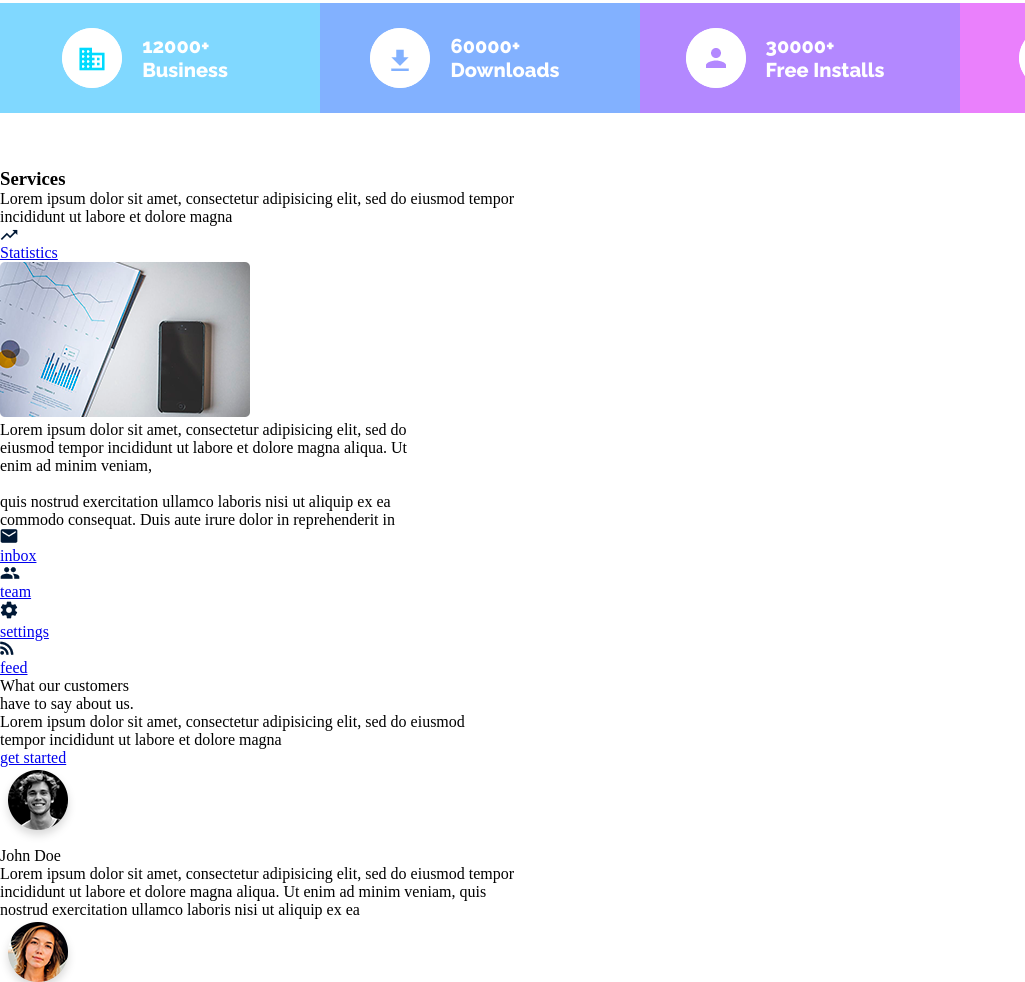
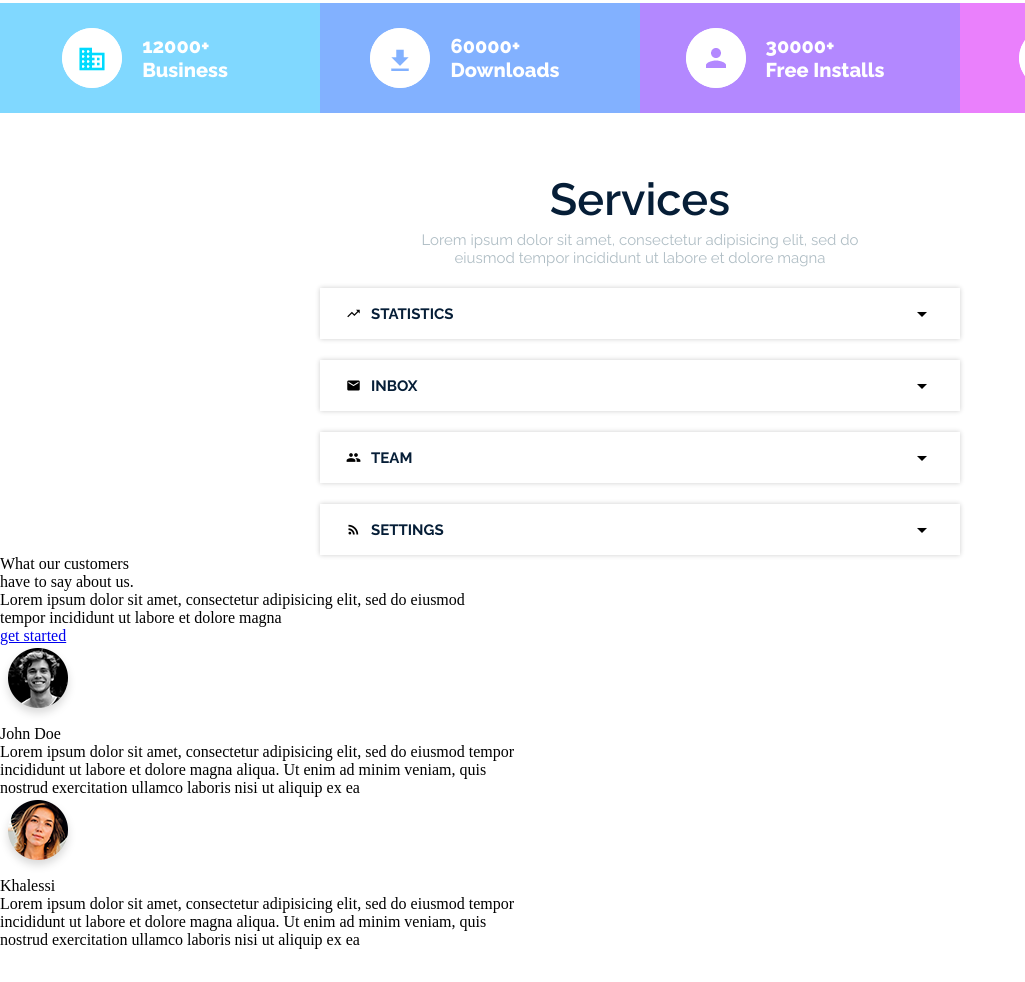
Before and after one commit to ForeverOnLol/DartService, a plain HTML site: page index.html in a window 1280 px wide. Shown: the part 1462-2444 px from the top of the page, without its empty margins (0-1025 px from the left). After the commit the page ends 2411 px from the top, so only its background shows below. Drawn offline with Linux system fonts and the light colour scheme.

Commit message:
New Services Section. HTML. Not adaptive

```diff
--- a/css/style.css
+++ b/css/style.css
@@ -21,13 +21,48 @@ header {
 	display: grid;
 }
 
-.grid-stardart {
+.grid-standard {
 	grid-template-columns: repeat(20, 1fr)
 }
 
 .grid-elem-center {
 	align-self: center;
 }
+
+.section-title {
+	grid-column: 7/15;
+	grid-row: 1/5;
+	margin-top: 60px;
+	padding-left: 30px;
+	padding-right: 30px;
+	text-align: center;
+}
+
+.section-title > h2 {
+	font-family: Raleway;
+	font-size: 45px;
+	font-weight: 600;
+	color: #061e37;
+}
+
+.section-title > h3 {
+	font-family: Raleway;
+	font-size: 25px;
+	font-weight: 600px;
+	color: #b0bec5;
+}
+
+.section-title > p {
+	margin-top: 5px;
+	font-family: Raleway;
+	font-size:15px;
+	font-height: 25px;
+	font-weight: 400;
+	color: #b0bec5;
+}
+
+
+
 
 .header-content {
 	min-height: 750px;
@@ -168,42 +203,13 @@ nav {
 /* Easy & Useful section */
 
 .easyuseful {
-	grid-template-rows: repeat(16 , 1fr);
+	grid-template-rows: repeat(15 , 1fr);
 	text-align: center;
 }
 
 .easyuseful-title {
-	grid-column: 7/15;
-	grid-row: 1/5;
-	margin-top: 60px;
-	padding-left: 30px;
-	padding-right: 30px;
+
 }
-
-.easyuseful-title > h2 {
-	font-family: Raleway;
-	font-size: 45px;
-	font-weight: 600;
-	color: #061e37;
-	text-align: center;
-}
-
-.easyuseful-title > h3 {
-	font-family: Raleway;
-	font-size: 25px;
-	font-weight: 600px;
-	color: #b0bec5;
-}
-
-.easyuseful-title > p {
-	margin-top: 5px;
-	font-family: Raleway;
-	font-size:15px;
-	font-height: 25px;
-	font-weight: 400;
-	color: #b0bec5;
-}
-
 
 .easyuseful > div:nth-child(2) {
 	grid-column: 2/7;
@@ -211,7 +217,7 @@ nav {
 }
 
 .easyuseful > div:nth-child(3) {
-	grid-column: 8/14;
+	grid-column: 9/13;
 	grid-row: 7/11;
 }
 
@@ -272,7 +278,7 @@ nav {
 	align-items: center;
 }
 
-.easyuseful-block img {
+.easyuseful-block > img {
 	display: block;
 	margin-left: auto;
 	grid-row: 1;
@@ -281,7 +287,7 @@ nav {
 	border-radius: 50%;
 }
 
-.easyuseful-block p {
+.easyuseful-block > p {
 	grid-row: 1;
 	padding-right: 30px;
 	display: inline-block;
@@ -294,74 +300,69 @@ nav {
 	color: white;
 }
 
-.easyuseful-block-wrap div:nth-child(1) {
+.easyuseful-block-wrap > div:nth-child(1) {
 	background: #80d8ff;
-	z-index: 100;
 }
 
-.easyuseful-block-wrap div:nth-child(2) {
+.easyuseful-block-wrap > div:nth-child(2) {
 	background: #82b1ff;
 }
 
-.easyuseful-block-wrap div:nth-child(3) {
+.easyuseful-block-wrap > div:nth-child(3) {
 	background: #b388ff;
-
 }
 
-.easyuseful-block-wrap div:nth-child(4) {
+.easyuseful-block-wrap > div:nth-child(4) {
 	background: #ea80fc;
+}
 
+/* Services */
+
+.services {
+	display: grid;
 }
-/*
-.wrapper {
-	margin-top: 236px;
-	height: 150px;
+
+.services-block {
+	grid-column: 6/16;
+	grid-row: 5/13
 }
-.section {
-	height: 150px;
-	width: 25%;
-	float: left;
-}
-.options-for-fb {
-	display: inline-flex;
-	align-items: center;
-	justify-content: center;
-}
-.b1 {
-	background: #80d8ff;
-}
-.b2 {
 
-}
-.b3 {
-
-}
-.b4 {
-	background:
-}
-.ellipse-object {
-	display: inline-block;
-}
-.ellipse {
-    width: 60px;
-    height: 60px;
-    border-radius: 50%;
-    overflow: hidden;
-    background: white;
-    display: table;
-}
-.object {
-	display: table-cell;
-	text-align: center;
-	vertical-align: middle;
-}
-.wrappertextb1 {
-
-}
-.txt-ell1 {
-	display: inline-flex;
+.service-block-item {
+	display: grid;
+	padding: 0 26px;
+	box-shadow: 0 0 5px rgba(0,0,0,.2);
+	height: 51px;
+	margin-top: 21px;
 	align-items: center;
 }
+
+.service-block-item * {
+	grid-row: 1;
+}
+
+.service-block-item h6 {
+	grid-column: 1;
+	font-family: Raleway;
+	font-size: 15px;
+	text-decoration: none;
+	color: #061e37;
+	font-weight: 700;
+	padding-left: 25px;
+
+	text-transform: uppercase;
+}
+
+.service-block-item i:nth-child(1) {
+	grid-column: 1;
+	font-size: 15px;
+}
+
+.service-block-item i:nth-child(3) {
+	margin-left: auto;
+}
+
+
+/*
 .services {
 	text-align: center;
 	line-height: 75%
@@ -393,7 +394,7 @@ nav {
 	width: 800px;
 	background: white;
 	border-radius: 5px;
-	box-shadow: 0 0 5px rgba(0,0,0,.2);
+
 }
 .instatbox {
 	width: 800px;
--- a/index.html
+++ b/index.html
@@ -5,14 +5,16 @@
   <title>Dart Service Manager</title>
   <link rel="stylesheet" href="css/style.css">
   <meta name="viewport" content="width=device-width, initial-scale=1.0">
+  <!-- fonts -->
   <link href="https://fonts.googleapis.com/css?family=Raleway:300,400,500,600,700,800&display=swap" rel="stylesheet" />
   <link href="https://fonts.googleapis.com/css?family=Roboto&display=swap" rel="stylesheet" />
+  <link href="https://fonts.googleapis.com/icon?family=Material+Icons" rel="stylesheet">
 
 	  </head>
 	<body>
 <header>
   <div class="filter">
-    <div class="grid header-content grid-stardart ">
+    <div class="grid header-content grid-standard ">
       <div class="logo grid-elem-center">
         <img src="img/Shap1.png">
         <a href="#">dart<br><b>service manager</b></a>
@@ -48,85 +50,83 @@
   </div>
 </header>
 	      <section class="easyuseful grid grid-stardart">
-      <div class="easyuseful-title">
-			<h2>Easy & Useful</h2><h3>Project Management Tool</h3><p>Lorem ipsum dolor sit amet, consectetur adipisicing elit, sed do eiusmod tempor incididunt ut labore et dolore magna aliqua. Ut enim ad minim veniam, quis nostrud</p>
+  <div class="easyuseful-title section-title">
+    <h2>Easy & Useful</h2>
+    <h3>Project Management Tool</h3>
+    <p>Lorem ipsum dolor sit amet, consectetur adipisicing elit, sed do eiusmod tempor incididunt ut labore et dolore magna aliqua. Ut enim ad minim veniam, quis nostrud</p>
   </div>
 
   <div class="easyuseful-advantages">
     <figure class="easyuseful-advantages-figure">
       <img src="img/calendar.png" alt="">
       <p>Title Goes Here</p>
-            </figure><p>Lorem ipsum dolor sit amet, consectetur adipisicing elit, sed do eiusmod tempor incididunt ut labore et dolore magna aliqua.</p>
+    </figure>
+    <p>Lorem ipsum dolor sit amet, consectetur adipisicing elit, sed do eiusmod tempor incididunt ut labore et dolore magna aliqua.</p>
   </div>
 
   <div class="easyuseful-advantages">
     <figure class="easyuseful-advantages-figure">
       <img src="img/there.png" alt="">
       <p>Title Goes Here</p>
-          </figure><p>Lorem ipsum dolor sit amet, consectetur adipisicing elit, sed do eiusmod tempor incididunt ut labore et dolore magna aliqua.</p>
+    </figure>
+    <p>Lorem ipsum dolor sit amet, consectetur adipisicing elit, sed do eiusmod tempor incididunt ut labore et dolore magna aliqua.</p>
   </div>
 
   <div class="easyuseful-advantages">
     <figure class="easyuseful-advantages-figure">
       <img src="img/engineer.png" alt="">
       <p>Title Goes Here</p>
-          </figure><p>Lorem ipsum dolor sit amet, consectetur adipisicing elit, sed do eiusmod tempor incididunt ut labore et dolore magna aliqua.</p>
+    </figure>
+    <p>Lorem ipsum dolor sit amet, consectetur adipisicing elit, sed do eiusmod tempor incididunt ut labore et dolore magna aliqua.</p>
   </div>
+  <a href="#">get started</a>
 
-				<a href="#">get started</a>
+
   <div class="easyuseful-block-wrap">
     <div class="easyuseful-block">
-            <img src="img/house-n.png" alt="office"><p>12000+<br>Business</p>
+      <img src="img/house-n.png" alt="office">
+      <p>12000+<br>Business</p>
     </div>
     <div class="easyuseful-block">
-              <img src="img/download.png" alt="downloads"><p>60000+<br>Downloads</p>
+      <img src="img/download.png" alt="downloads">
+      <p>60000+<br>Downloads</p>
     </div>
     <div class="easyuseful-block">
-              <img src="img/person.png" alt="person"><p>30000+</br>Free Installs</p>
+      <img src="img/person.png" alt="person">
+      <p>30000+</br>Free Installs</p>
     </div>
     <div class="easyuseful-block">
-              <img src="img/download2.png" alt="downloads"><p>40000+</br>Pro Users</p>
+      <img src="img/download2.png" alt="downloads">
+      <p>40000+</br>Pro Users</p>
     </div>
   </div>
 </section>
 
-
-
-			<div class="services">
-				<h3>Services</h3>
-				<p>Lorem ipsum dolor sit amet, consectetur adipisicing elit, sed do eiusmod tempor <br>incididunt ut labore et dolore magna</br></p>
+<section class="services grid grid-standard">
+  <div class="section-title">
+    <h2>Services</h2>
+    <p>Lorem ipsum dolor sit amet, consectetur adipisicing elit, sed do eiusmod tempor incididunt ut labore et dolore magna</p>
   </div>
-	<div class="boxservice">
-			<div class="statbox">
-				<div class="instatbox"><div class="trendingup"><img src="img/trending_up.png" alt="trendingup"></div><a href="#">Statistics</a><i class="arrowdown"></i></div>
-
-				<div class="instatbox2">
-
-						<div class="orgatnaizer">
-							<img src="img/organaizer.png" alt="organaizer">
+  <div class="services-block">
+    <div class="service-block-item">
+      <i class="material-icons">trending_up</i>
+      <h6>Statistics</h6><i class="material-icons">arrow_drop_down</i>
     </div>
-						<div class="stattext">
-							Lorem ipsum dolor sit amet, consectetur adipisicing elit, sed do <br>eiusmod tempor incididunt ut labore et dolore magna aliqua. Ut<br>enim ad minim veniam,</br><br>quis nostrud exercitation ullamco laboris nisi ut aliquip ex ea</br> commodo consequat. Duis aute irure dolor in reprehenderit in
+    <div class="service-block-item">
+      <i class="material-icons">mail</i>
+      <h6>Inbox</h6><i class="material-icons">arrow_drop_down</i>
+    </div>
+    <div class="service-block-item">
+      <i class="material-icons">group</i>
+      <h6>Team</h6><i class="material-icons">arrow_drop_down</i>
+    </div>
+    <div class="service-block-item">
+      <i class="material-icons">rss_feed</i>
+      <h6>Settings</h6><i class="material-icons">arrow_drop_down</i>
     </div>
   </div>
-
-
-
-
-			</div>
-		<div class="otherboxes">
-			<div class="otherboxallfun">
-				<div class="otherboxesimg"><img src="img/mail.png" alt="inbox"></div><a href="#">inbox</a><i class="arrowdown"></i></div>
-			<div class="otherboxallfun">
-				<div class="otherboxesimg"><img src="img/team.png" alt="team"></div><a href="#">team</a><i class="arrowdown"></i></div>
-			<div class="otherboxallfun">
-				<div class="otherboxesimg"><img src="img/settings.png" alt="settings"></div><a href="#">settings</a><i class="arrowdown"></i></div>
-			<div class="otherboxallfun">
-				<div class="otherboxesimg"><img src="img/feed.png" alt="feed"></div><a href="#">feed</a><i class="arrowdown"></i></div>
-
-		</div>
-
-		</div>
+</section>
+<section>
 	<div class="commentbox">
 		<div class="backgroundfront">
 			<div class="titlecom">
@@ -149,10 +149,11 @@
 						<div class="usercomment">Lorem ipsum dolor sit amet, consectetur adipisicing elit, sed do eiusmod tempor<br> incididunt ut labore et dolore magna aliqua. Ut enim ad minim veniam, quis</br> nostrud exercitation ullamco laboris nisi ut aliquip ex ea</div>
 					</div>
 				</div>
+    </section>
 
 			</div>
 		</div>
-	</div>
+	<!-- </div>
 	<div class="company">
 		<div class="titlecompany">Our Team</div>
 		<div class="textcompany">Lorem ipsum dolor sit amet, consectetur adipisicing elit, sed do eiusmod tempor<br>incididunt ut labore et dolore magna</br></div>
@@ -262,6 +263,6 @@
 
 
 
-	</footer>
+	</footer> -->
 	</body>
 	</html>
```
Lines whose indentation alone changed are shown as unchanged.
